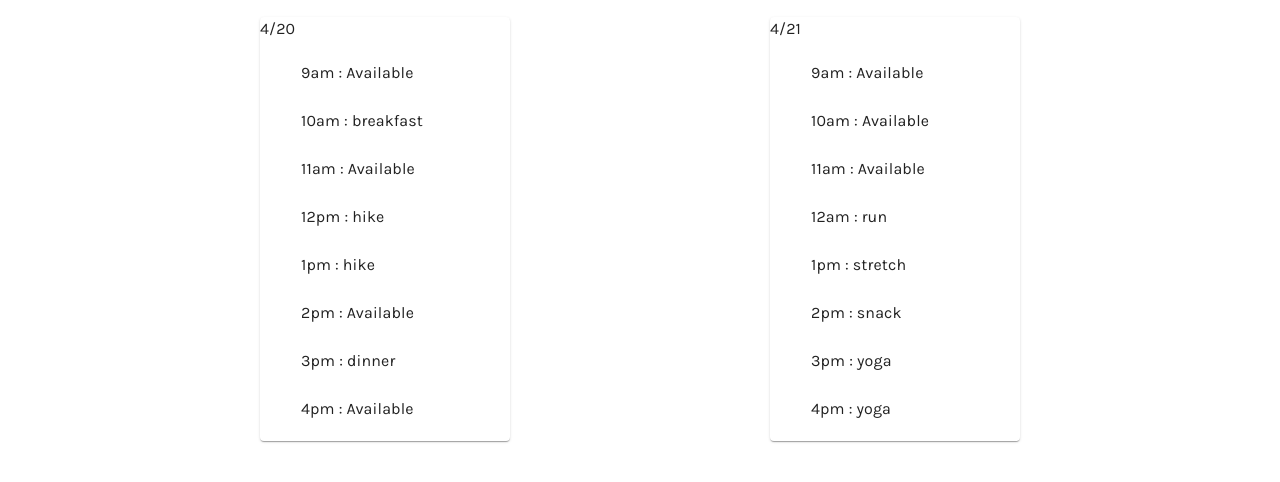
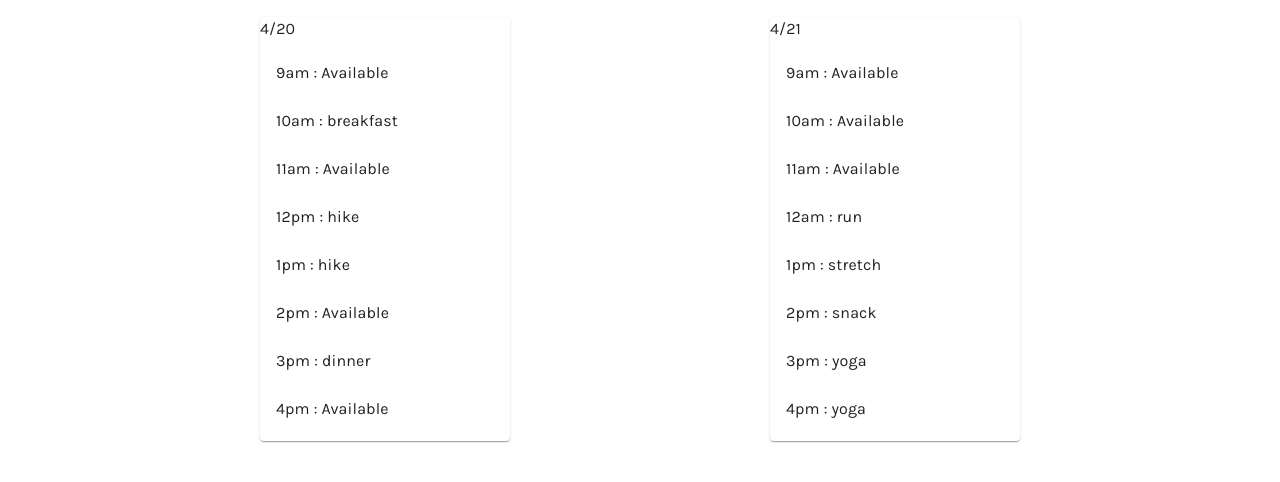
Before and after one commit to Codechief09/wonderpals, a React app: page /itin in a window 1280 px wide. Shown: the part 158-640 px from the top of the page. Built offline with nearby package versions, Linux system fonts and the light colour scheme; no server answers.

Commit message:
saving for night

```diff
--- a/src/component/Day/Day.js
+++ b/src/component/Day/Day.js
@@ -14,9 +14,9 @@ export default class Day extends React.Component{
                     <Typography component="h5">
                       {this.props.date}
                     </Typography>
-                    <List component="ul" className="hoursList">
+                    <List component="div" className="hoursList">
                       {this.props.hours.map(hour=>
-                        <ListItem component="li">
+                        <ListItem button>
                             <ListItemText primary={`${hour.hourTime} : ${hour.eventName ? hour.eventName : 'Available'}`}/>
                         </ListItem>
                       )}
--- a/src/component/Itinerary/Itinerary.js
+++ b/src/component/Itinerary/Itinerary.js
@@ -5,9 +5,6 @@ import Navigation from "../Navigation/Navigation";
 //import {object} from "prop-types";
 import './Itinerary.scss';
 import Grid from '@material-ui/core/Grid';
-import Paper from '@material-ui/core/Paper';
-
-
 
 class Itinerary extends React.Component {
   constructor(props) {
--- a/src/component/Itinerary/Itinerary.scss
+++ b/src/component/Itinerary/Itinerary.scss
@@ -18,5 +18,4 @@
 }
 .hoursList{
   position: relative;
-  left: 25px;
 }
```
